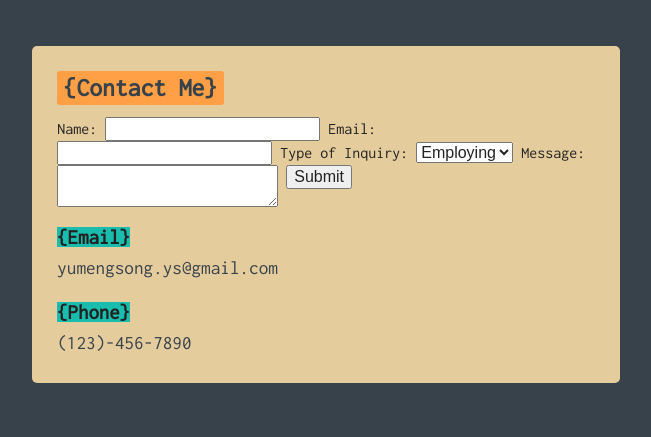
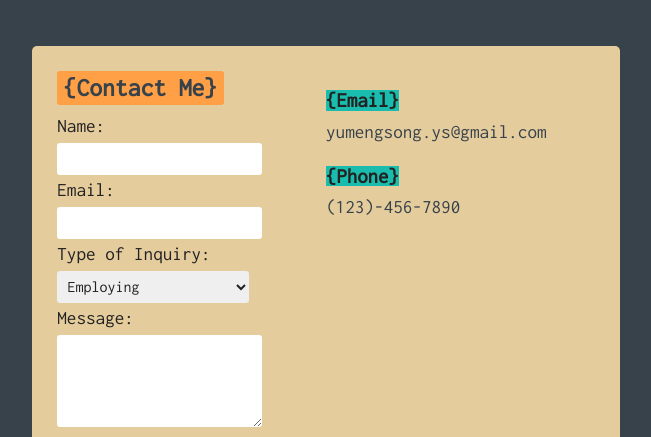
Before and after one commit to yumengsong95/YumengSong_Portfolio, a plain HTML site: page contact.html in a window 1280 px wide. Shown: the part 353-790 px from the top of the page, without its empty margins (314-965 px from the left). Drawn offline with Linux system fonts and the light colour scheme.

Commit message:
Add files via upload

```diff
--- a/css/styles.css
+++ b/css/styles.css
@@ -140,6 +140,60 @@ footer p{
 .school {
     font-weight: bold;
 }
+.contact{
+    display:flex;
+}
+.contact_form{
+    width: 50%;
+}
+.contact_info{
+    width: 50%;
+}
+label {
+    font-size: 1.2em;
+    margin-bottom: 0.5vw;
+    display: block;
+}
+input {
+    display: block;
+    border: none;
+    margin-bottom: 0.5vw;
+    border-radius: 3px;
+    line-height: 2;
+    padding: 0 0.5vw;
+    width: 15vw;
+    font-family: var(--content-font);
+}
+select {
+    border: none;
+    display: block;
+    margin-bottom: 0.5vw;
+    border-radius: 3px;
+    padding: 0.5vw;
+    width: 15vw;
+    font-family: var(--content-font);
+}
+textarea{
+    border: none;
+    display: block;
+    margin-bottom:1vw;
+    border-radius: 3px;
+    padding:0.5vw;
+    width: 15vw;
+    height: 10vh;
+    font-family: var(--content-font);
+}
+.submit{
+    width :30%;
+    background-color: var(--teal);
+    font-size: 1.3em;
+    font-weight: bold;
+
+}
+.submit:hover{
+    background-color: var(--orange);
+    color: white;
+}
 @media screen and (max-width: 1200px) {
 	body {
 		width: 80vw;
@@ -147,11 +201,6 @@ footer p{
     nav a{
         width: 25%;
     }
-    .past_project{
-    width: 80%;
-    }
-}
-@media screen and (max-width: 1200px) {
     .project_desc{
         margin: 0;
         margin-top: 2vw;
@@ -161,5 +210,13 @@ footer p{
     }
     .past_project{
         padding: 3vw;
+        width: 80%;
+    }
+    .contact{
+        flex-direction: column;
+        margin: 0 auto;
+    }
+    input, select, textarea{
+        width: 100%;
     }
 }
```
